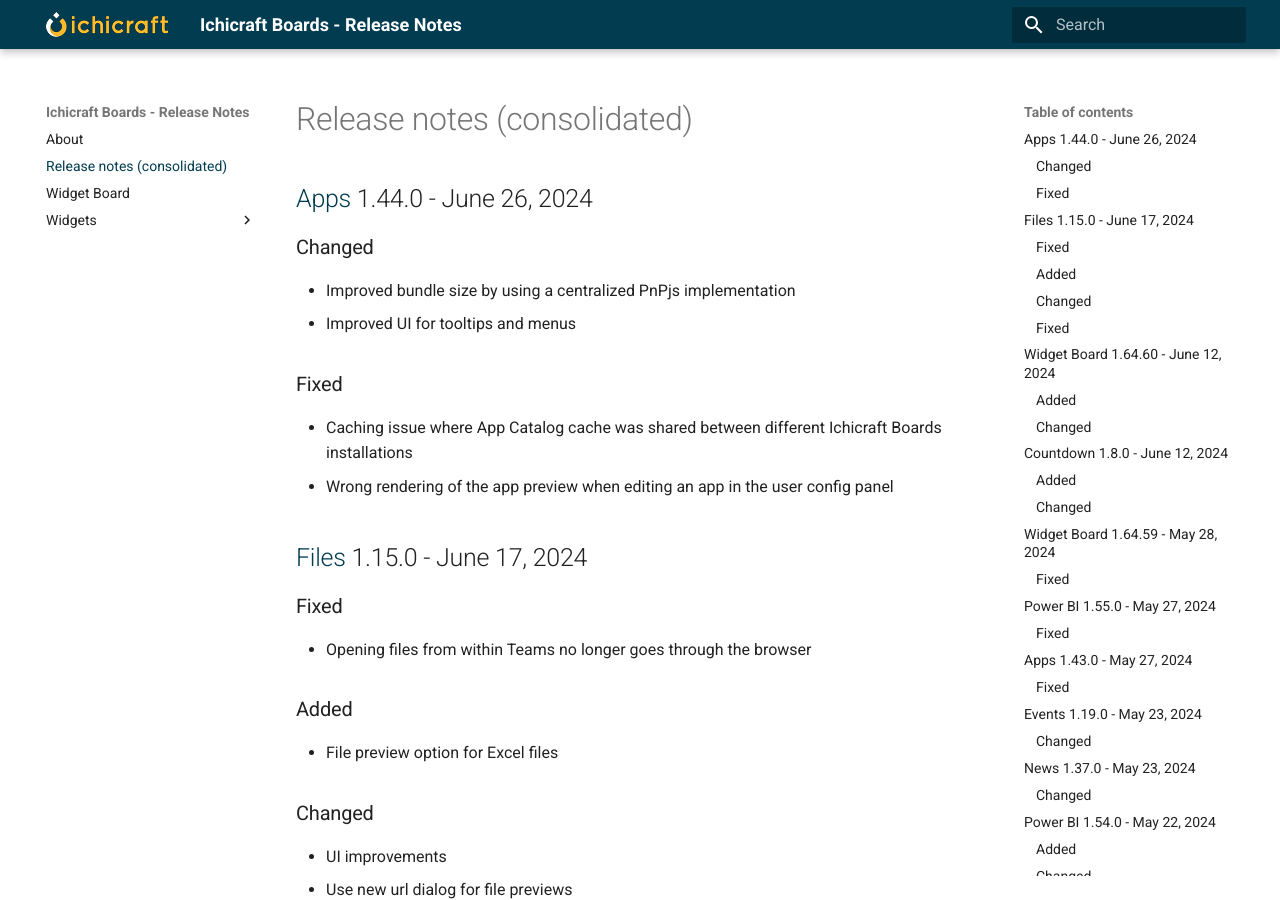
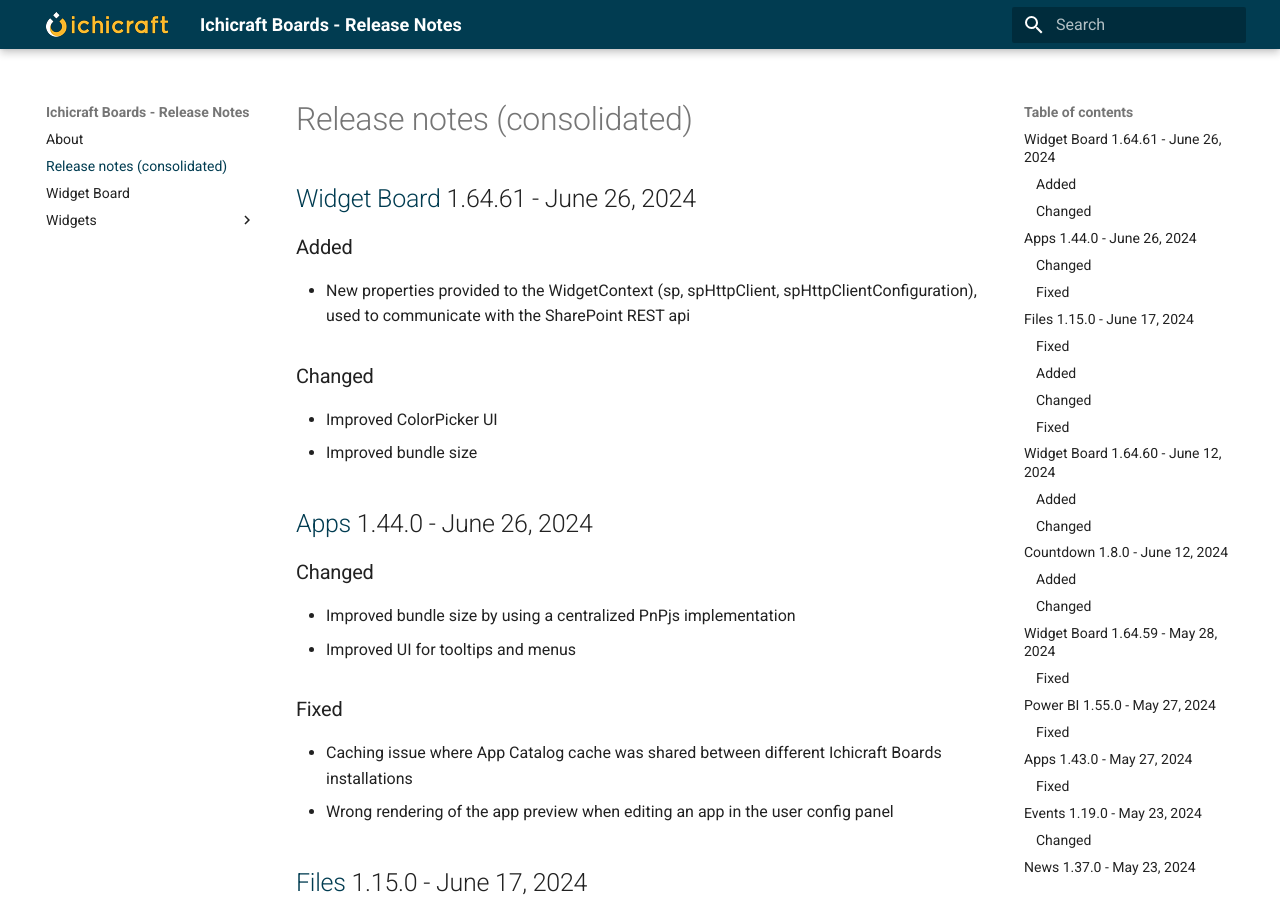
Before and after one commit to ichicraft/widgets-docs, an MkDocs documentation site: the page built from docs/Release-notes-(consolidated).md, in a window 1280 px wide and 900 px high. Built offline with MkDocs 1.6.1 and Material for MkDocs 9.7.7, drawn with Linux system fonts in a browser that asks for light colours.

Commit message:
Release notes updated by BuildService

```diff
--- a/docs/Release-notes-(consolidated).md
+++ b/docs/Release-notes-(consolidated).md
@@ -1,3 +1,12 @@
+## [Widget Board](./Widget Board.md) 1.64.61 - June 26, 2024
+
+### Added
+- New properties provided to the WidgetContext (sp, spHttpClient, spHttpClientConfiguration), used to communicate with the SharePoint REST api
+
+### Changed
+- Improved ColorPicker UI
+- Improved bundle size
+
 ## [Apps](./Widgets/Apps.md) 1.44.0 - June 26, 2024
 
 ### Changed
```
Also changed, not shown: docs/Widget Board.md (+9 -0 lines).
